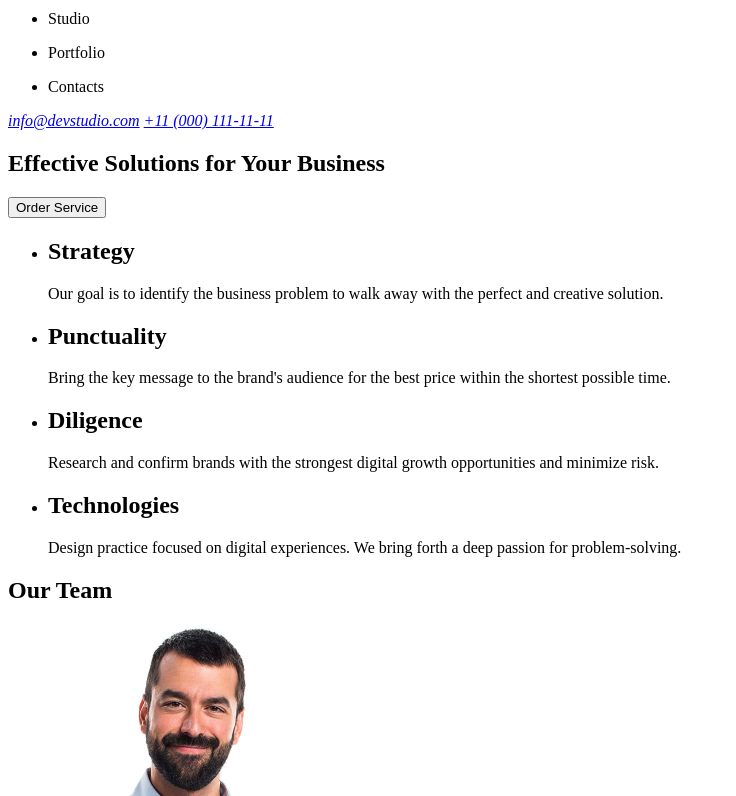
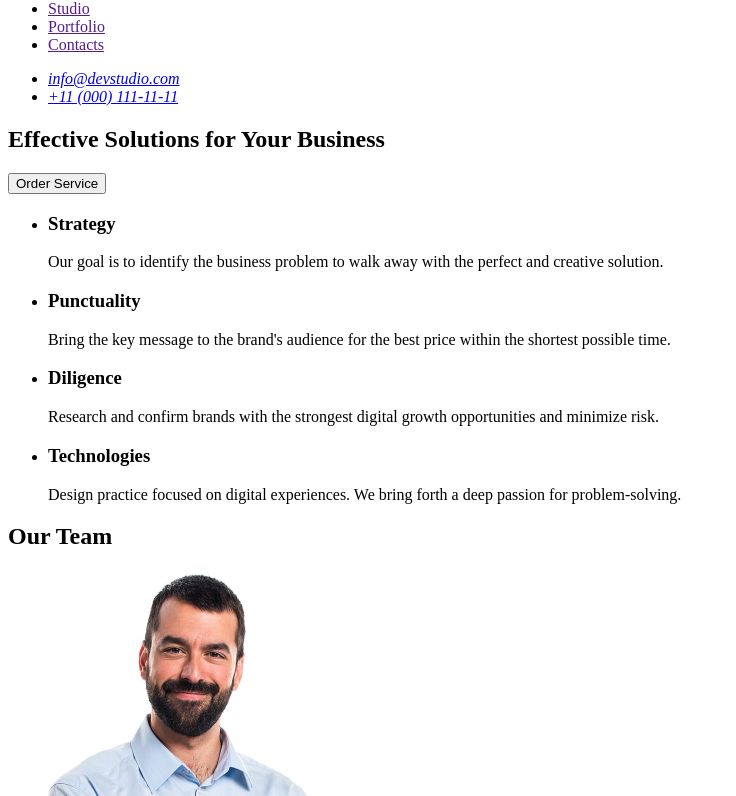
Before and after one commit to liza-hamai/goit-markup-hw-01, a plain HTML site: page index.html in a window 1280 px wide. Shown: the part 42-838 px from the top of the page, without its empty margins (0-736 px from the left). Drawn offline with Linux system fonts and the light colour scheme.

Commit message:
added changes to index.html

```diff
--- a/index.html
+++ b/index.html
@@ -8,16 +8,22 @@
 <body>
     <header>
         <nav>
-            <a href=""><img src="./images/Logo.svg" alt="logo"></a>
+            <a href="./index.htm">WebStudio</a>
             <ul>
-                <li><p>Studio</p></li>
-                <li><p>Portfolio</p></li>
-                <li><p>Contacts</p></li>
+                <li><a href="">Studio</a></li>
+                <li><a href="">Portfolio</a></li>
+                <li><a href="">Contacts</a></li>
             </ul>
         </nav>
         <address>
-            <a href="mailto:info@devstudio.com">info@devstudio.com</a>
-            <a href="tel:+110001111111">+11 (000) 111-11-11</a>
+            <ul>
+                <li>
+                    <a href="mailto:info@devstudio.com">info@devstudio.com</a>
+                </li>
+                <li>
+                    <a href="tel:+110001111111">+11 (000) 111-11-11</a>
+                </li>
+            </ul>
         </address>
     </header>
     <main>
@@ -28,19 +34,19 @@
         <section id="values">
             <ul>
                 <li>
-                    <h2>Strategy</h2>
+                    <h3>Strategy</h3>
                     <p>Our goal is to identify the business problem to walk away with the perfect and creative solution. </p>
                 </li>
                 <li>
-                    <h2>Punctuality</h2>
+                    <h3>Punctuality</h3>
                     <p>Bring the key message to the brand's audience for the best price within the shortest possible time.</p>
                 </li>
                 <li>
-                    <h2>Diligence</h2>
+                    <h3>Diligence</h3>
                     <p>Research and confirm brands with the strongest digital growth opportunities and minimize risk.</p>
                 </li>
                 <li>
-                    <h2>Technologies</h2>
+                    <h3>Technologies</h3>
                     <p>Design practice focused on digital experiences. We bring forth a deep passion for problem-solving.</p>
                 </li>
             </ul>
@@ -72,7 +78,7 @@
         </section>
     </main>
     <footer>
-        <a href=""><img src="./images/Logo.svg" alt="logo"></a>
+        <a href="./index.htm">WebStudio</a>
         <p>Increase the flow of customers and sales for your business with digital marketing & growth solutions.</p>
     </footer>
 </body>
```
